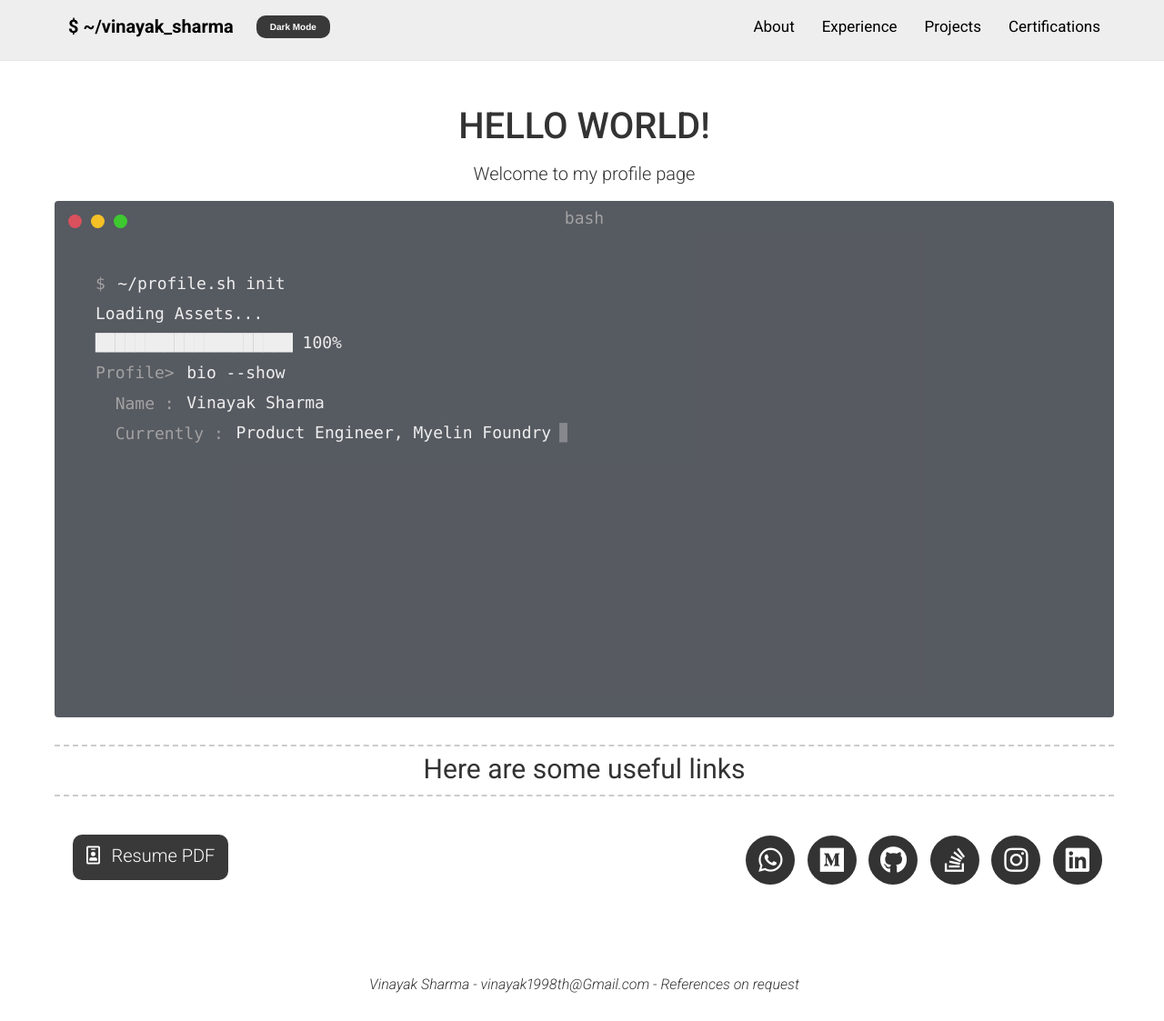
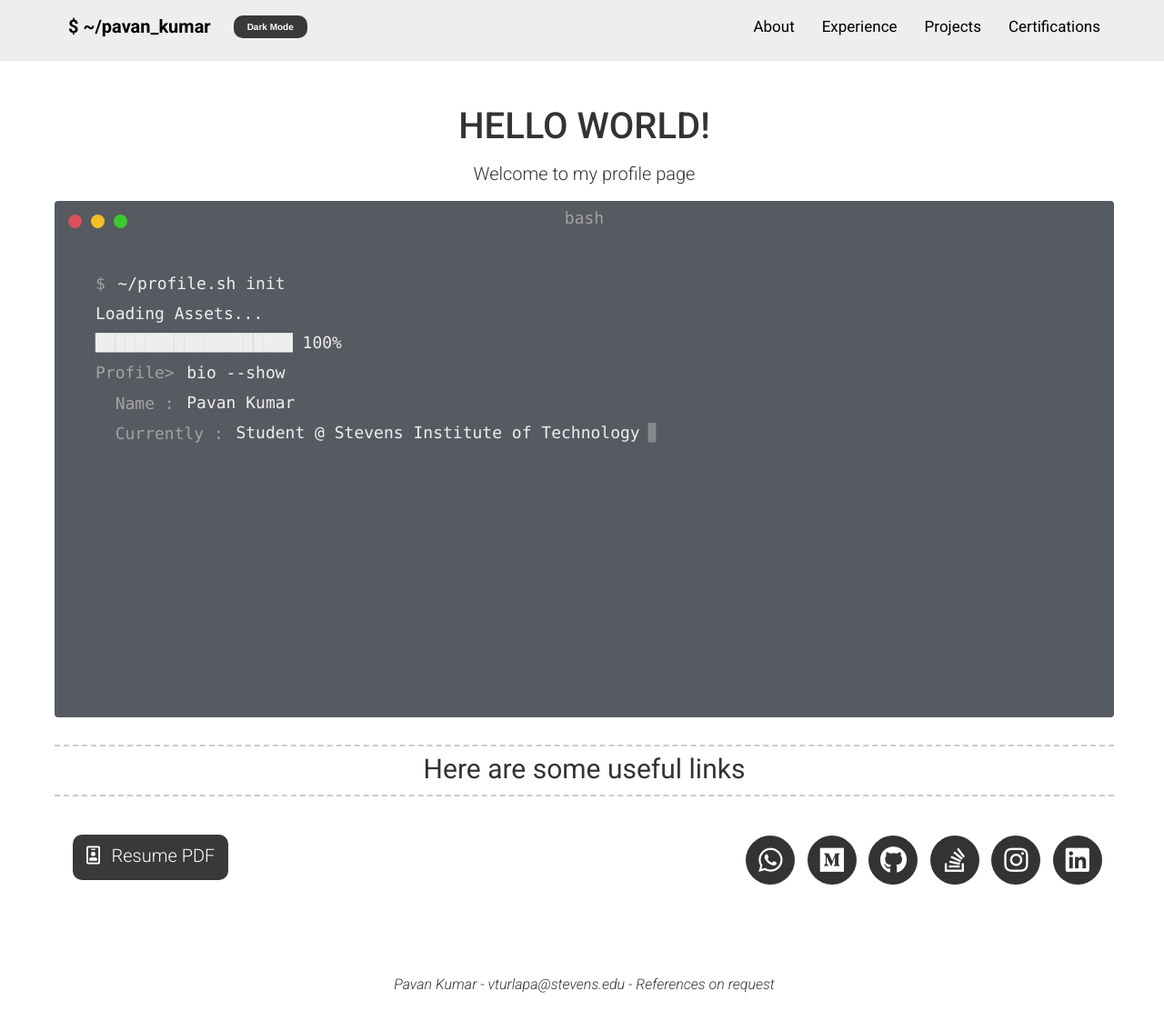
Before and after one commit to pavan-turlapati/pavan-turlapati.github.io, a Jekyll site: the page built from index.html, in a window 1280 px wide and 1123 px high. Shown: the whole window at 91% size. Built offline with Jekyll 4.4.1, drawn with Linux system fonts in a browser that asks for light colours; nearby versions of some CDN libraries.

Commit message:
Update _config.yml

```diff
--- a/_config.yml
+++ b/_config.yml
@@ -1,24 +1,24 @@
-repository: vinayak19th/vinayak19th.github.io/
+repository: theskrill/theskrill.github.io
 # Personal info
-name: Vinayak Sharma
-title: Product Engineer, Myelin Foundry
+name: Pavan Kumar
+title: Student @ Stevens Institute of Technology
 specialization : Machine Learning
-email: vinayak1998th@Gmail.com
+email: vturlapa@stevens.edu
 
-phone: "+91 9748939032"
-website: vinayak19th.github.io
+phone: "+1 2019201236"
+website: theskrill.github.io
 
 darkmode: false
 
 # Social links
 #twitter_username: jekyllrb
-github_username:  vinayak19th
+github_username:  theskrill
 stackoverflow_username: 8700517/vinayak-sharma
 #facebook_username: vinayak19th
-instagram_username: stochastic_individual
-linkedin_username: vinayaksha
+instagram_username: the_skrill
+linkedin_username: pavan-turlapati
 #use international format
-whatsapp_number: "919994756433"
+whatsapp_number: "12019201236"
 medium: vinayak1998th
 
 #Comment out to disable github stats
```
